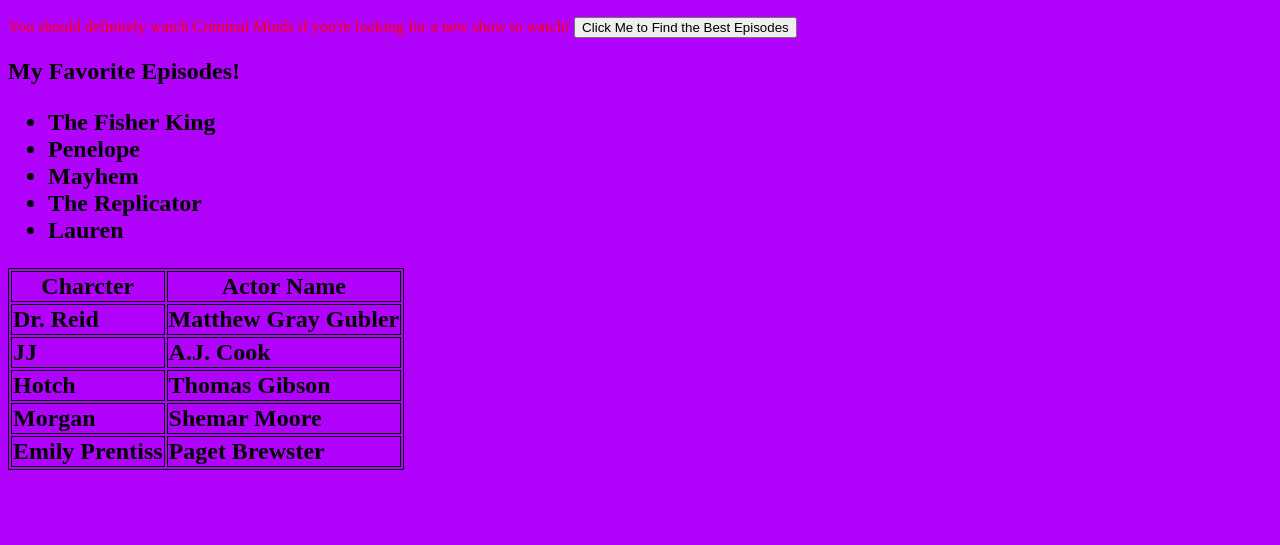
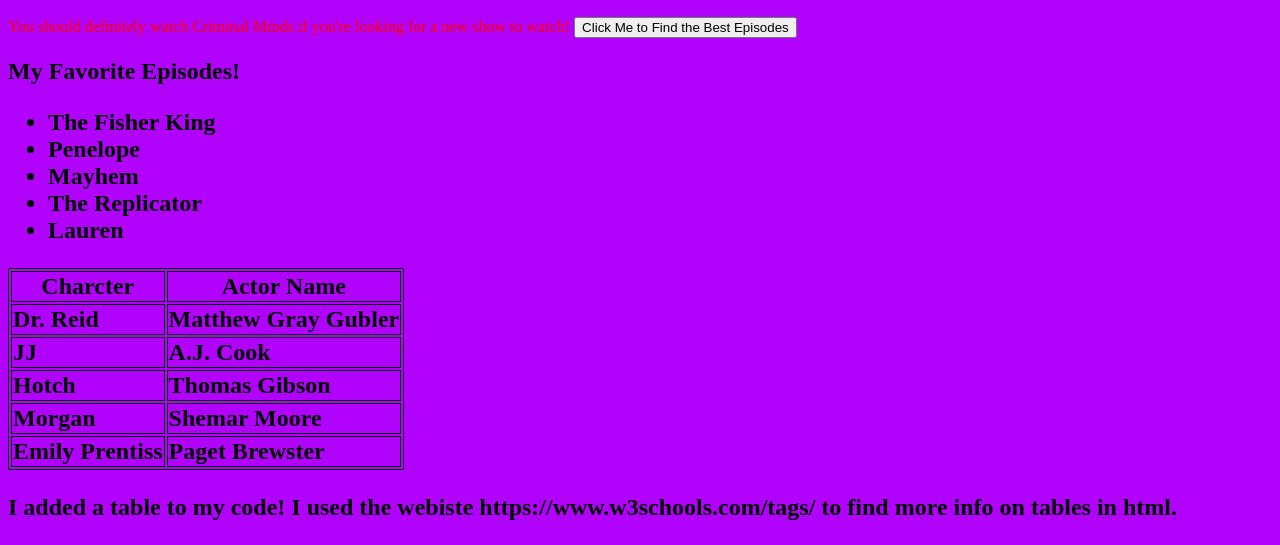
Before and after one commit to mikaylaspero/exploring---cs, a plain HTML site: page index.html in a window 1280 px wide. Shown: the part 820-1365 px from the top of the page. Before the commit the page ends 1310 px from the top, so only its background shows below. Drawn offline with Linux system fonts and the light colour scheme.

Commit message:
Update index.html

```diff
--- a/index.html
+++ b/index.html
@@ -49,5 +49,6 @@ table, th, td {
 	</tr>
   	</tr>
 	</table>
+	<p> I added a table to my code! I used the webiste https://www.w3schools.com/tags/ to find more info on tables in html.</p>
  </body>
 </html>
```
